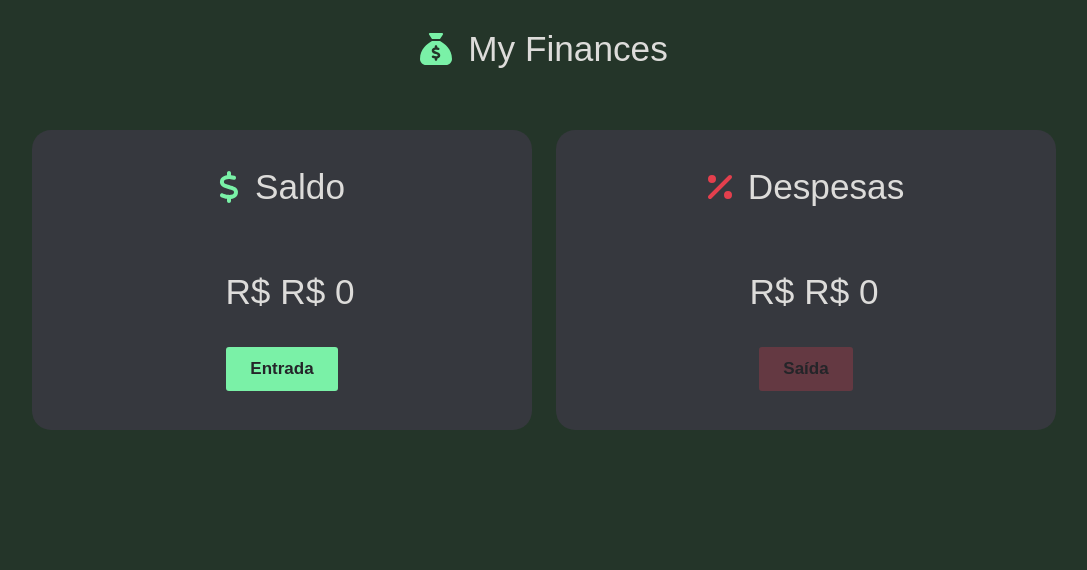
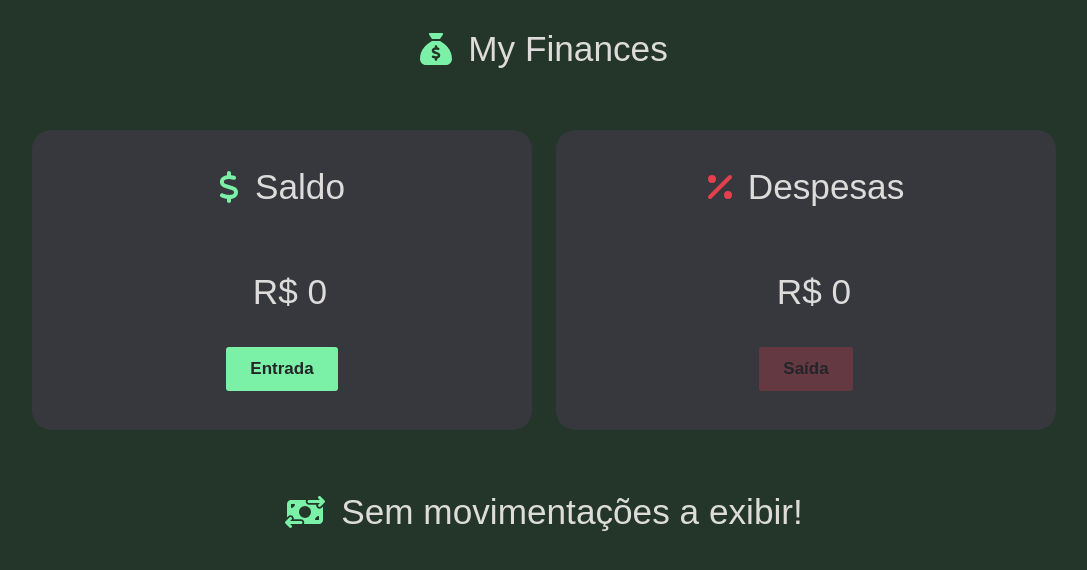
Before and after one commit to KayaneAlebrante/React-Vite, a React (Vite) app in the folder 1_Projeto/MyFinances/: page / in a window 1280 px wide. Shown: the top 570 px of the page, without its empty margins (96-1183 px from the left). Built offline with nearby package versions, Linux system fonts and the light colour scheme.

Commit message:
Feat Formatação
Formatação dos Saldos e despesas para Moeda padrão BRL

```diff
--- a/1_Projeto/MyFinances/package.json
+++ b/1_Projeto/MyFinances/package.json
@@ -14,7 +14,8 @@
     "@fortawesome/free-solid-svg-icons": "^6.6.0",
     "@fortawesome/react-fontawesome": "^0.2.2",
     "react": "^18.3.1",
-    "react-dom": "^18.3.1"
+    "react-dom": "^18.3.1",
+    "styled-components": "^6.1.12"
   },
   "devDependencies": {
     "@types/react": "^18.3.3",
--- a/1_Projeto/MyFinances/src/App.tsx
+++ b/1_Projeto/MyFinances/src/App.tsx
@@ -3,6 +3,8 @@ import "./App.css";
 import FinanceControl from "./components/FinanceControl/FinaceControl";
 import Header from "./components/Header/Header";
 import { Movement } from "./models/interfaces/Movement/Movement";
+import Movements from "./components/Movements/Movements";
+import { FormatMoney } from "./utils";
 
 function App() {
   const [currentBalance, setCurrentBalance] = useState(0); // State de saldo atual
@@ -15,7 +17,7 @@ function App() {
         const movements = [...prevMovements];
         movements.unshift({
           name: movement.name,
-          value: movement.value,
+          value: FormatMoney(movement.value),
           type: movement.type,
           id: Math.random().toString(),
         });
@@ -48,6 +50,9 @@ function App() {
         expenses={currentExpenses}
         handleSetMovement={setNewMovement}
       />
+      <Movements
+        movementsList={movementsItens}
+      />
     </div>
   );
 }
--- a/1_Projeto/MyFinances/src/components/Balance/Balance.tsx
+++ b/1_Projeto/MyFinances/src/components/Balance/Balance.tsx
@@ -4,6 +4,7 @@ import { faDollar } from "@fortawesome/free-solid-svg-icons";
 import { BalanceProps } from "../../models/interfaces/BalanceProps/BalanceProps";
 import Button from "../Button/Button";
 import "./Balance.css";
+import { FormatMoney } from "../../utils";
 
 const Balance = ({ emitMovement, currentBalance }: BalanceProps) => {
     const [renderInputForm, setRenderInputForm] = useState(false);
@@ -59,7 +60,7 @@ const Balance = ({ emitMovement, currentBalance }: BalanceProps) => {
                         <h2>Saldo</h2>
                     </header>
 
-                    <h3> R$ {currentBalance > 0 ? currentBalance : "R$ 0"} </h3>
+                    <h3>{currentBalance > 0 ? FormatMoney(String(currentBalance)) : "R$ 0"} </h3>
 
                     {!renderInputForm && (
                         <Button
--- a/1_Projeto/MyFinances/src/components/Expense/Expense.tsx
+++ b/1_Projeto/MyFinances/src/components/Expense/Expense.tsx
@@ -4,6 +4,7 @@ import { FontAwesomeIcon } from "@fortawesome/react-fontawesome";
 import { faPercent } from "@fortawesome/free-solid-svg-icons";
 import Button from "../Button/Button";
 import "./Expense.css";
+import { FormatMoney } from "../../utils";
 
 const Expense = ({ emitMovement, currentExpenses, currentBalance }: ExpenseProps) => {
   const [renderInputForm, setRenderInputForm] = useState(false);
@@ -61,7 +62,7 @@ const Expense = ({ emitMovement, currentExpenses, currentBalance }: ExpenseProps
           <FontAwesomeIcon icon={faPercent} color="#e43f4d" size="2x" />
           <h2>Despesas</h2>
         </header>
-        <h3>R$ {currentExpenses > 0 ? currentExpenses : "R$ 0"}</h3>
+        <h3>{currentExpenses > 0 ? FormatMoney(String(currentExpenses)) : "R$ 0"}</h3>
         {!renderInputForm && (
           <Button
             action={handleRenderInputForm}
--- /dev/null
+++ b/1_Projeto/MyFinances/src/components/Movements/Movements.css
@@ -0,0 +1,51 @@
+.movements_header {
+    display: flex;
+    justify-content: center;
+    align-items: center;
+    margin-top: 2rem;
+}
+
+.movements_header h2 {
+    margin-left: 1rem;
+    font-weight: 500;
+    font-size: 2.2rem;
+    color: #dddcda;
+}
+
+.movimentations_container {
+    display: flex;
+    flex-direction: column;
+    align-items: center;
+    justify-content: center;
+    gap: 1rem;
+    margin-bottom: 1rem;
+}
+
+.movimentation {
+    display: flex;
+    justify-content: space-around;
+    align-items: center;
+    width: 90%;
+    height: 8vh;
+    background-color: #36383e;
+    border-radius: 2.4rem;
+}
+
+.movimentation h2 {
+    font-weight: 500;
+    font-size: 2.2rem;
+    color: #dddcda;
+}
+
+.movimentation h3 {
+    font-weight: 500;
+    font-size: 2.2rem;
+}
+
+.balance_btn {
+    color: #7af1a7;
+}
+
+.expense_btn {
+    color: #e43f4d;
+}
--- /dev/null
+++ b/1_Projeto/MyFinances/src/components/Movements/Movements.tsx
@@ -0,0 +1,34 @@
+import { FontAwesomeIcon } from "@fortawesome/react-fontawesome";
+import { MovementsProps } from "../../models/interfaces/MovementsProps/MovementsProps";
+import { faMoneyBillTransfer } from "@fortawesome/free-solid-svg-icons";
+import "./Movements.css"
+
+const Movements = ({movementsList}: MovementsProps) =>{
+    return(
+        <div>
+            <header className="movements_header">
+                <FontAwesomeIcon icon={faMoneyBillTransfer} color="#7af1a7" size="2x"/>
+
+                <h2>{`${movementsList.length > 0 ? "Movimentações" : "Sem movimentações a exibir!"}`}
+
+                </h2>
+            </header>
+
+            {movementsList.length > 0 && (
+                movementsList.map((movement) =>(
+                    <div  key={movement.id} className="movimentations_container">
+                        <div className="movimentation">
+                         <h2> {movement.name} </h2>
+                         <h3 className={`${movement.type === "Input" ? "balance_btn" : "expense_btn"}`}>
+                            {movement.type === "Input" ? "+" : "-"}
+                            {movement.value}
+                         </h3>
+                        </div>
+                    </div>
+                ))
+            )}
+        </div>
+    );
+}
+
+export default Movements;
--- /dev/null
+++ b/1_Projeto/MyFinances/src/models/interfaces/MovementsProps/MovementsProps.ts
@@ -0,0 +1,5 @@
+import { Movement } from "../Movement/Movement";
+
+export interface MovementsProps{
+    movementsList: Array<Movement>;
+}
--- /dev/null
+++ b/1_Projeto/MyFinances/src/utils.ts
@@ -0,0 +1,7 @@
+export const FormatMoney = (money: string) : string =>{
+    const formateValue = Number(money).toLocaleString("pt-br", {
+        style: "currency",
+        currency: "BRL",
+    });
+    return formateValue;
+}
```
Also changed, not shown: 1 other file (tests, documents, lock files or other folders).
